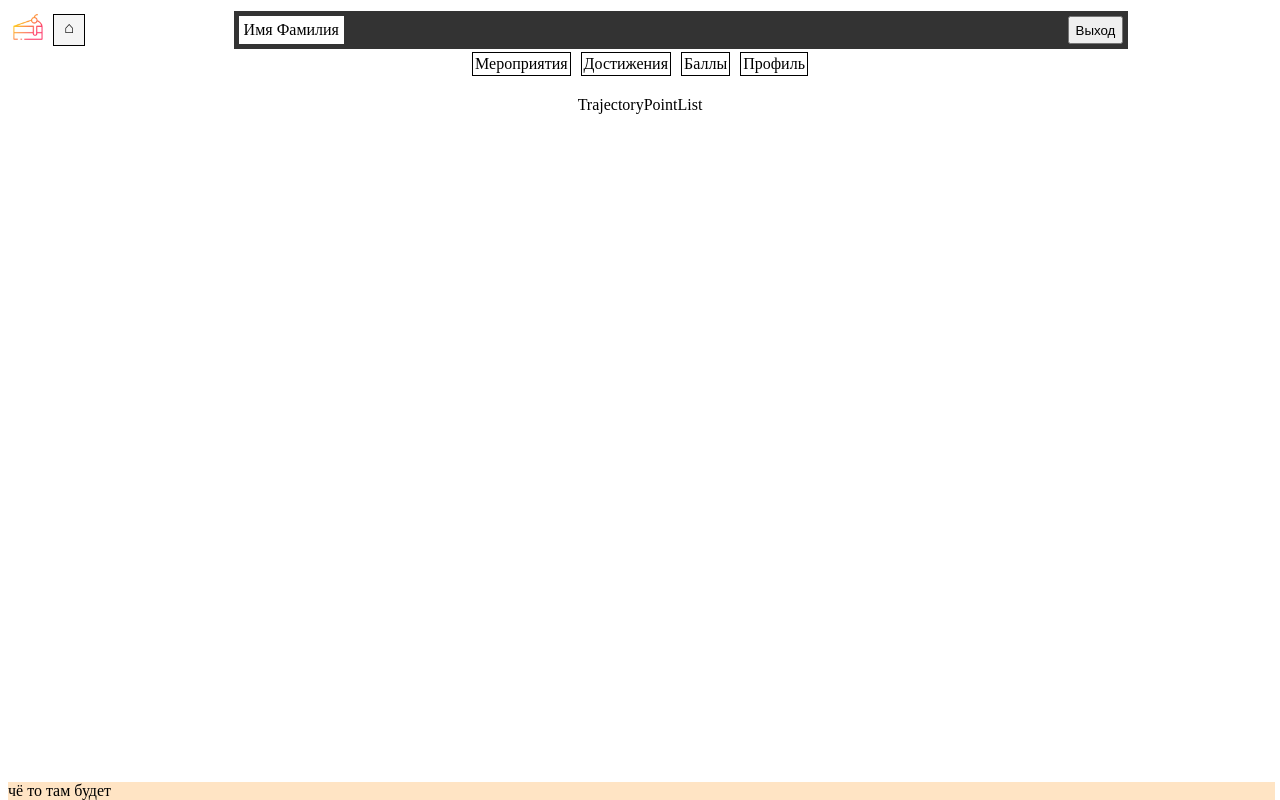
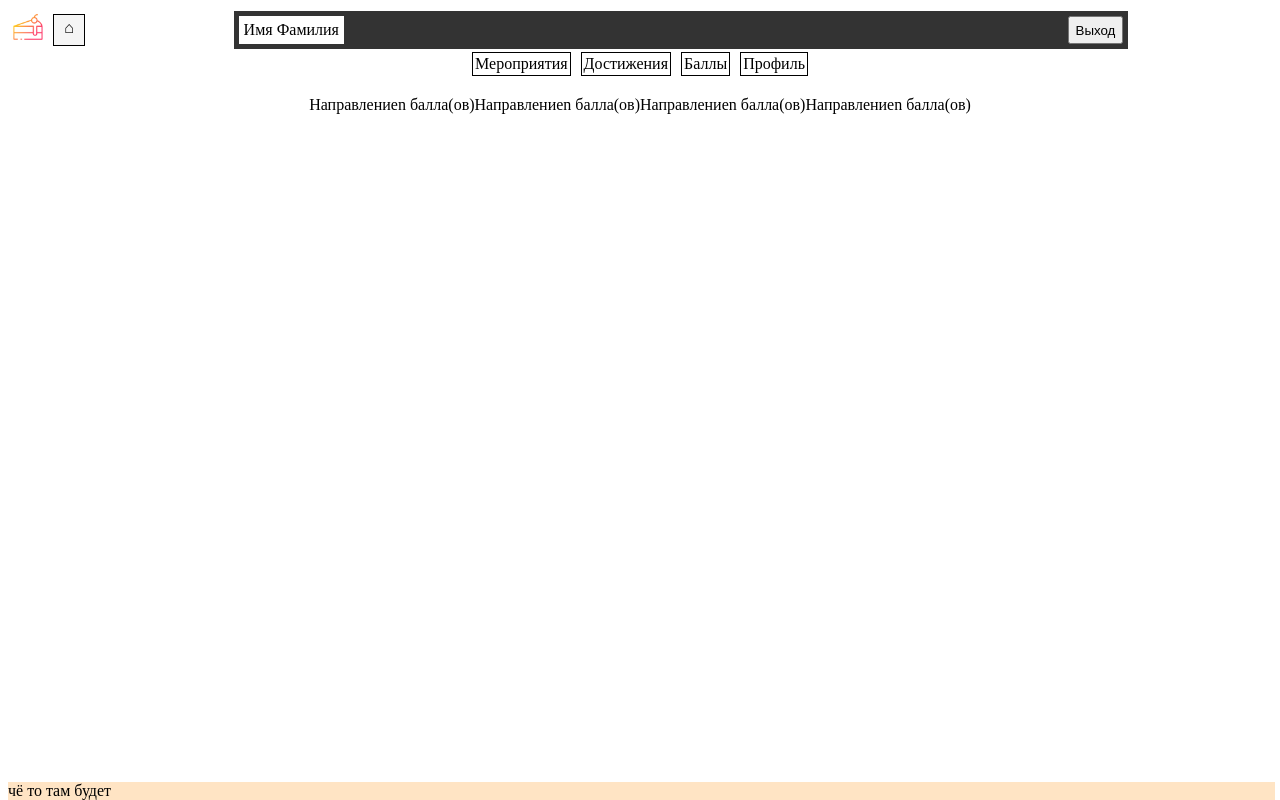
Before and after one commit to manInit/school-page-front, a React (Create React App) app: page /personal in a window 1280 px wide. Built offline with nearby package versions, Linux system fonts and the light colour scheme.

Commit message:
trajectory score_list front

```diff
--- a/src/personal_components/trajectory_point_list.jsx
+++ b/src/personal_components/trajectory_point_list.jsx
@@ -1,12 +1,24 @@
 
 
 const TrajectoryPointList = () =>{
+    const list = [{},{},{},{}]
     return(
         <>
-            TrajectoryPointList
+            {list.map(elem =>(
+                elem_div(elem)
+            ))}
         </>
     )
 
 }
 
 export default TrajectoryPointList
+
+const elem_div = (elem) =>{
+    return(
+        <div className="">
+            <span >Направление</span>
+            <span style={{float: 'right'}}>n балла(ов)</span>
+        </div>
+    )
+}
```
